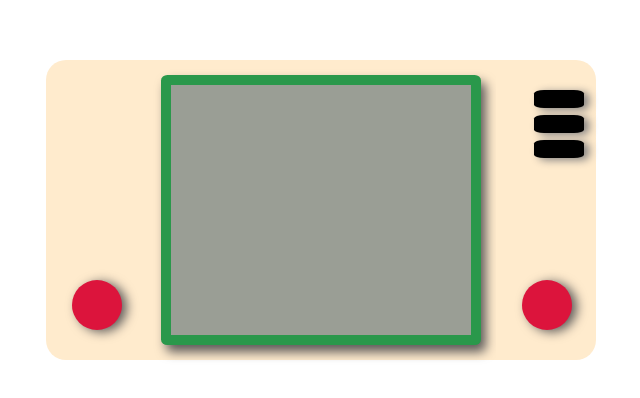
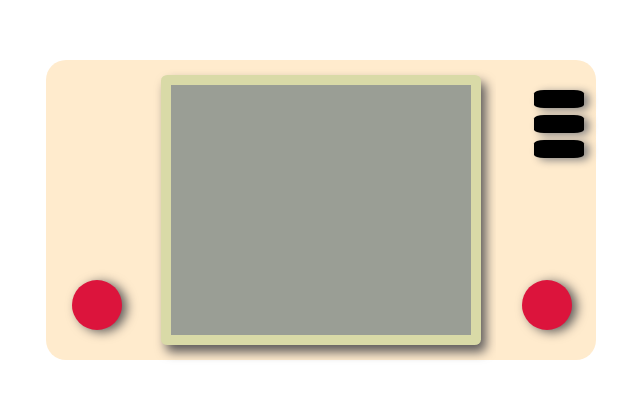
Before and after one commit to JordiRoso/videconsola1, a plain HTML site: page index.html in a window 1280 px wide. Shown: the part 198-596 px from the top of the page, without its empty margins (319-959 px from the left). Drawn offline with Linux system fonts and the light colour scheme.

Commit message:
color del marco de pantalla en sombra

```diff
--- a/css/styles.css
+++ b/css/styles.css
@@ -42,7 +42,7 @@
 .sombra{
     width: 320px;
     height: 270px;
-    background-color: rgb(42, 152, 75);
+    background-color: rgb(217, 218, 167);
     display: flex;
     align-items: center;
     justify-content: center;
```
